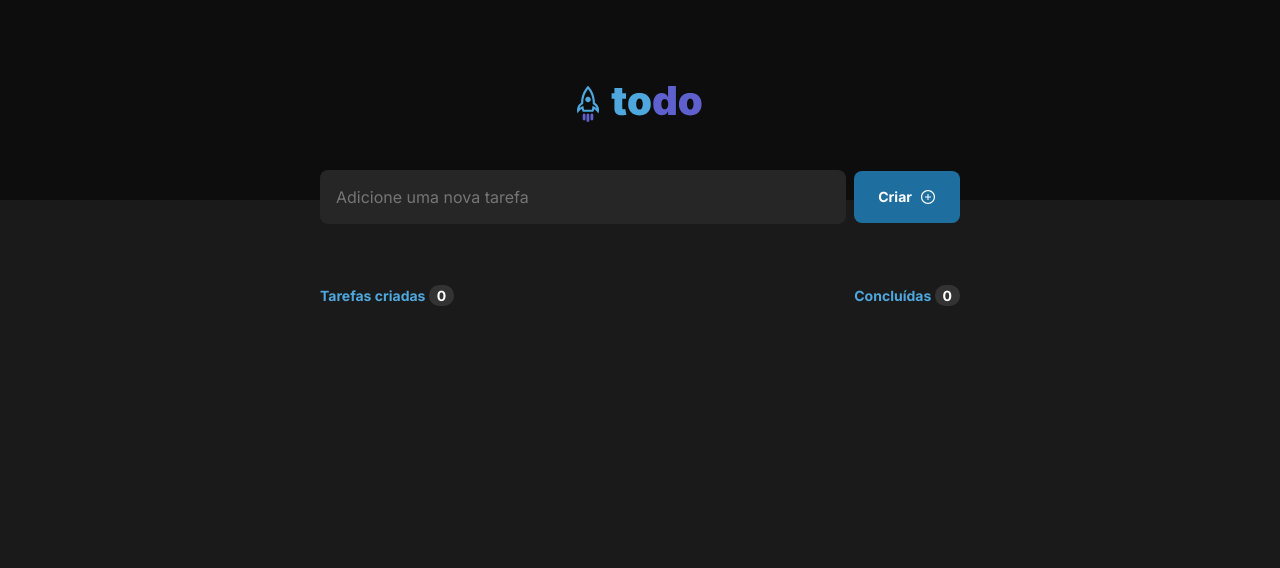
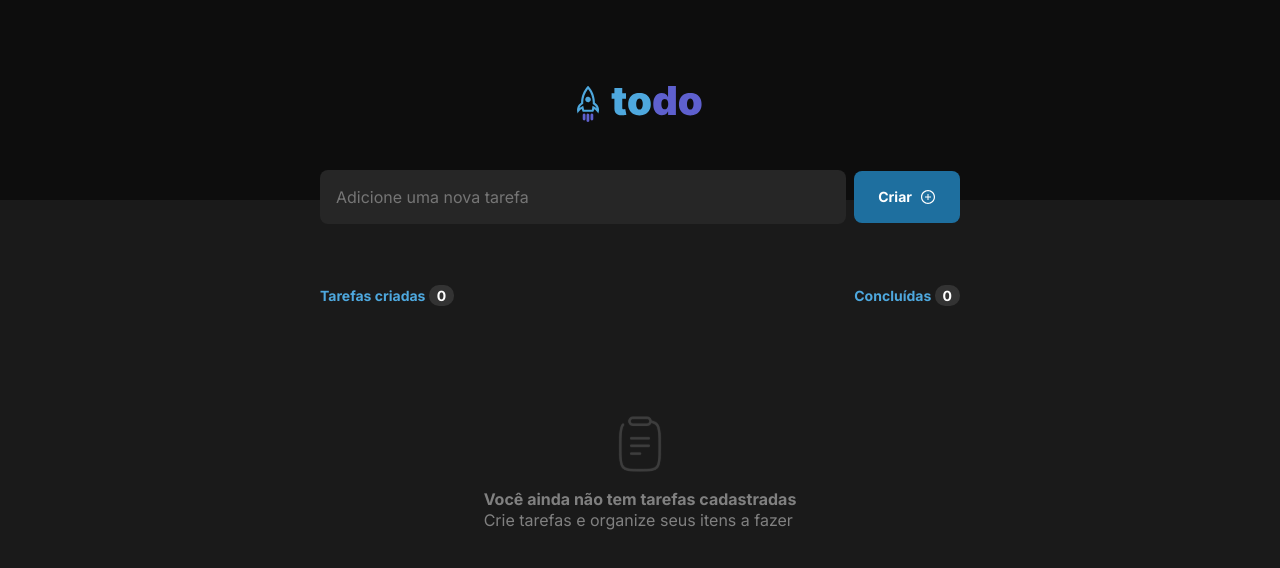
Before and after one commit to yagoafonso/todo-list, a React (Vite) app: page / in a window 1280 px wide. Shown: the top 568 px of the page. Built offline with nearby package versions, Linux system fonts and the light colour scheme.

Commit message:
add verification isTaskEmpty

```diff
--- a/src/components/NewTask.module.css
+++ b/src/components/NewTask.module.css
@@ -92,6 +92,10 @@
     gap: 16px;
   }
 
+  .isContentEmpty{
+    display: none;
+  }
+
   .contentEmpty p strong{
     font-family: 'Inter', sans-serif;
     font-weight: 700;
--- a/src/components/NewTask.tsx
+++ b/src/components/NewTask.tsx
@@ -43,6 +43,10 @@ export function NewTask(){
     function deleteTask(taskToDeleteById: string){
         setTodoList(todoList.filter((taskName) => taskName.idTask !== taskToDeleteById ))
     }
+
+    const isTaskEmpty = todoList.length === 0;
+
+    console.log(`O campo está vazio ? ${isTaskEmpty}`)
     return(
 
         <div>
@@ -72,13 +76,13 @@ export function NewTask(){
             </div>
             {/* SESSÃO LISTAGEM DAS TAREFAS */}
             <section className={styles.contentTask}>
-                {/* <div className={styles.contentEmpty}>
+                <div className={isTaskEmpty ? styles.contentEmpty : styles.isContentEmpty} >
                     <img src={ImgListEmpty} alt="" />
                     <p>
                         <strong>Você ainda não tem tarefas cadastradas</strong><br />
                         Crie tarefas e organize seus itens a fazer
                     </p>
-                </div> */}
+                </div>
                 {todoList.map((task, key) => (
                     <Task key={key} task={task} deleteTask={deleteTask} updateTask={handleAlterTask}/>
                 ))}
```
